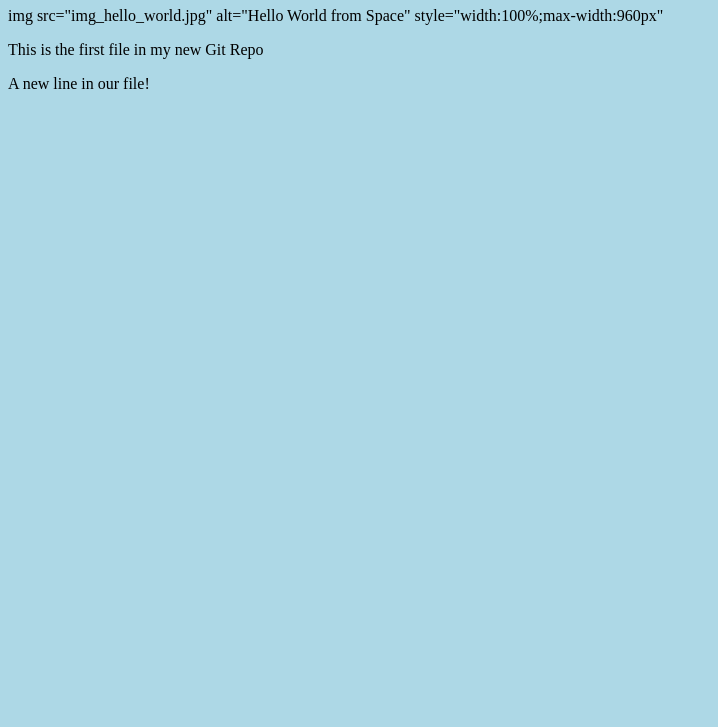
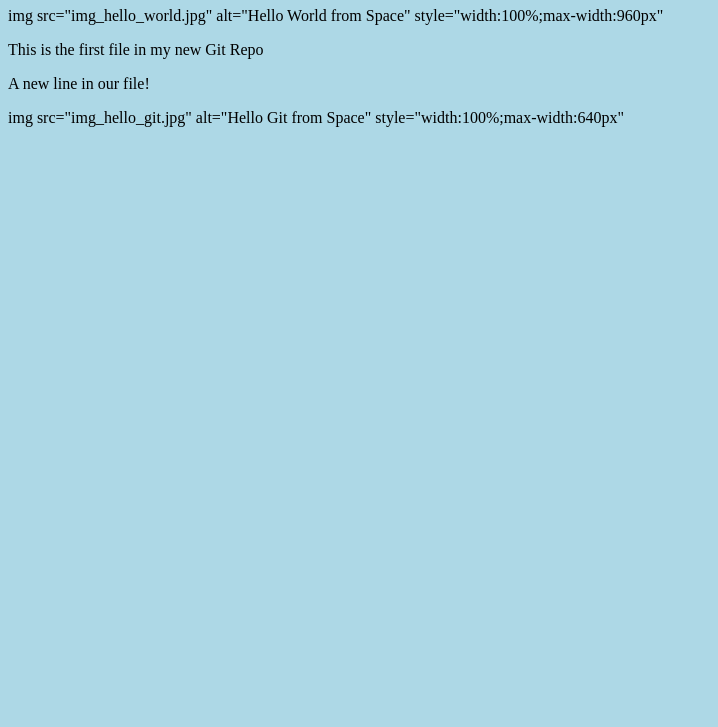
Before and after one commit to BirdsAcrossTheSky/BirdsAcrossTheSky.github.io, a plain HTML site: page index.html in a window 1280 px wide. Shown: the part 73-800 px from the top of the page, without its empty margins (0-718 px from the left). Drawn offline with Linux system fonts and the light colour scheme.

Commit message:
added another image

```diff
--- a/index.html
+++ b/index.html
@@ -11,6 +11,8 @@
 style="width:100%;max-width:960px"</div>
 <p>This is the first file in my new Git Repo</p>
 <p>A new line in our file!</p>
+<div>img src="img_hello_git.jpg" alt="Hello Git from Space"
+style="width:100%;max-width:640px"</div>
 
 </body>
 </html>
```
Also changed, not shown: img_hello_git.jpg (added).
